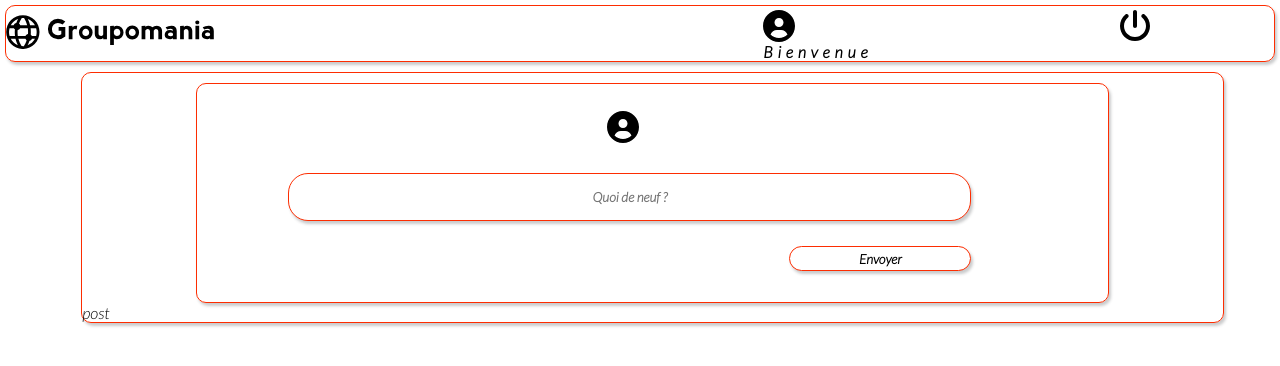
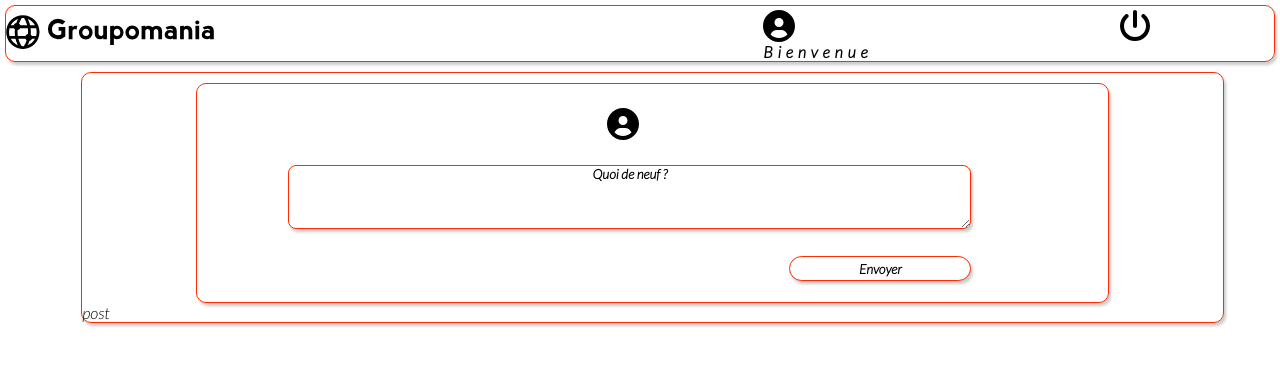
Before and after one commit to patshikwe/Groupomania, a React (Create React App) app in the folder groupomania-network/: page /home in a window 1280 px wide. Shown: the top 366 px of the page. Built offline with nearby package versions, Linux system fonts and the light colour scheme; no server answers; sample sign-in values are in the browser's storage.

Commit message:
formulaire pour écrire un post et utilisation de useContext

```diff
--- a/groupomania-network/src/pages/Home/Home.jsx
+++ b/groupomania-network/src/pages/Home/Home.jsx
@@ -88,23 +88,23 @@ const WritePost = styled.div`
   }
 
   // input(saisie texte)
-  input:first-child {
+  textarea {
     border: 1px solid ${colors.primary};
-    border-radius: 20px;
+    border-radius: 8px;
     box-shadow: #23272b3d 2px 3px 3px;
     width: 75%;
-    height: 3rem;
+    height: 4rem;
     position: relative;
     left: 10%;
     text-align: center;
     font-weight: bold;
     @media (max-width: 455px) {
-      height: 2.5rem;
+      height: 3rem;
     }
   }
 
   // input(envoyé)
-  input:last-child {
+  input {
     border: 1px solid ${colors.primary};
     border-radius: 20px;
     box-shadow: #23272b3d 2px 3px 3px;
@@ -128,29 +128,29 @@ const WritePost = styled.div`
 `
 
 const Home = () => {
-  const [uid, setUid] = useState(null)
+  const [userId, setuserId] = useState(null)
   const [email, setEmail] = useState(null)
   let params = new URLSearchParams(window.location.search)
-  let userId = params.get('userId')
-  console.log(userId)
+  let Id = params.get('userId')
+  console.log(Id)
 
   axios
-    .get(`http://localhost:5000/api/auth/${userId}`)
+    .get(`http://localhost:5000/api/auth/${Id}`)
     .then((res) => {
       console.log(res.data)
-      setUid(res.data._id)
+      setuserId(res.data._id)
       setEmail(res.data.email)
     })
     .catch((err) => {
       console.log(err)
     })
 
-  console.log(uid)
+  console.log(userId)
 
   const token = window.localStorage.getItem('token')
   if (token) {
     return (
-      <Uidcontext.Provider value={uid}>
+      <Uidcontext.Provider value={userId}>
         <DivContainer>
           <Header>
             <DivLogo>
--- a/groupomania-network/src/pages/Home/PostForm.js
+++ b/groupomania-network/src/pages/Home/PostForm.js
@@ -1,11 +1,40 @@
 // import { Action } from 'history'
 
+import axios from 'axios'
+import { useContext, useState } from 'react'
+import { Uidcontext } from '../../utils/HomeContext'
+
 function Postform() {
+  const [textarea, setTextarea] = useState('Quoi de neuf ?')
+  const token = window.localStorage.getItem('token')
+  console.log(token)
+
+  //Utilisation de useContext pour l'id utilisateur
+  const userId = useContext(Uidcontext)
+  console.log(userId)
+
+  const handleSumit = async (e) => {
+    e.preventDefault()
+
+    await axios({})
+  }
   return (
-    <form action="">
-      <input type="text" placeholder="Quoi de neuf ?" id="writePost" required />
-      <input type="submit" value="Envoyer" />
-    </form>
+    <>
+      <form action="" id="post-form" onSubmit={handleSumit}>
+        <textarea
+          id="writePost"
+          name="writePost"
+          rows="5"
+          cols="33"
+          onChange={(e) => {
+            setTextarea(e.target.value)
+          }}
+          value={textarea}
+          required
+        ></textarea>
+        <input type="submit" value="Envoyer" />
+      </form>
+    </>
   )
 }
 
```
